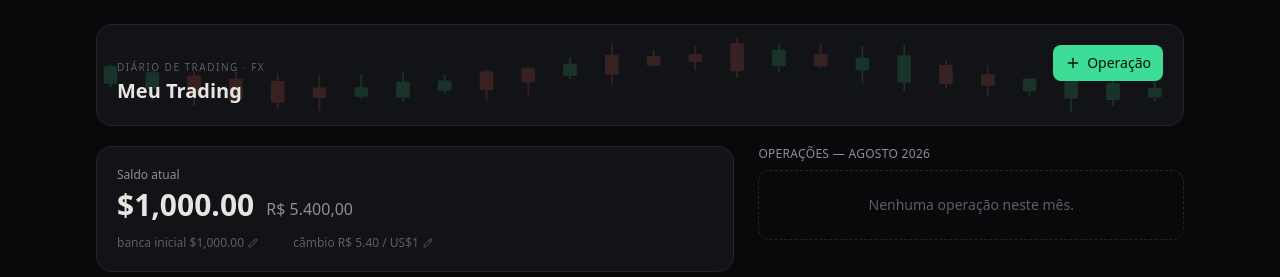
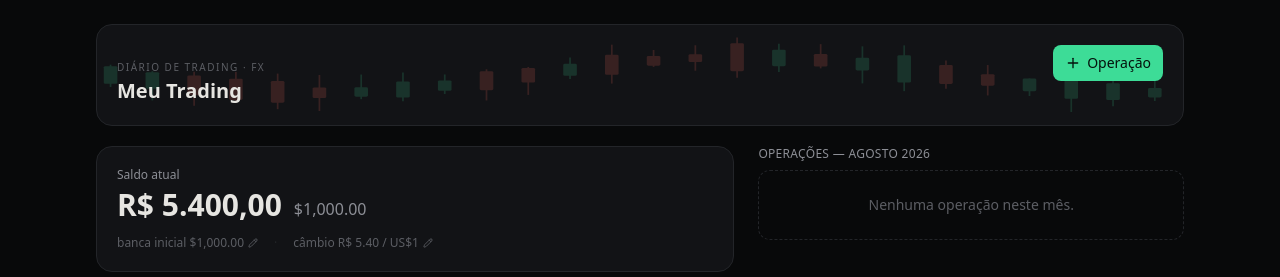
Before and after one commit to tiagodecarom94-sys/Jornal-Diario-3, a React (Vite) app: page / in a window 1280 px wide. Shown: the top 277 px of the page. Built offline with nearby package versions, Linux system fonts and the light colour scheme.

Commit message:
Update App.jsx

```diff
--- a/src/App.jsx
+++ b/src/App.jsx
@@ -415,18 +415,18 @@ export default function TradingJournal() {
         </div>
         <div className="flex items-end gap-3 flex-wrap">
           <div style={{ fontVariantNumeric: "tabular-nums" }} className="text-3xl font-semibold">
+            {fmtBRL((
+              activeTab === "dia" ? (selectedDay === todayStr() ? totalBalance : balanceEndOfDay)
+              : activeTab === "ano" ? (selectedYear === currentYearKey ? totalBalance : balanceEndOfYear)
+              : (selectedMonthKey === currentMonthKey ? totalBalance : balanceEndOfMonth)
+            ) * (exchangeRate || 1))}
+          </div>
+          <div style={{ color: C.muted, fontVariantNumeric: "tabular-nums" }} className="text-base pb-0.5">
             {fmtUSD(
               activeTab === "dia" ? (selectedDay === todayStr() ? totalBalance : balanceEndOfDay)
               : activeTab === "ano" ? (selectedYear === currentYearKey ? totalBalance : balanceEndOfYear)
               : (selectedMonthKey === currentMonthKey ? totalBalance : balanceEndOfMonth)
             )}
-          </div>
-          <div style={{ color: C.muted, fontVariantNumeric: "tabular-nums" }} className="text-base pb-0.5">
-            {fmtBRL((
-              activeTab === "dia" ? (selectedDay === todayStr() ? totalBalance : balanceEndOfDay)
-              : activeTab === "ano" ? (selectedYear === currentYearKey ? totalBalance : balanceEndOfYear)
-              : (selectedMonthKey === currentMonthKey ? totalBalance : balanceEndOfMonth)
-            ) * (exchangeRate || 1))}
           </div>
         </div>
         <div className="flex items-center gap-4 mt-3 text-xs" style={{ color: C.faint }}>
@@ -1012,12 +1012,7 @@ function CalendarPicker({ value, onChange, disableDate, allowFuture = false }) {
   const today = todayStr();
   const now = new Date();
   const nextDisabled = !allowFuture && viewYear === now.getFullYear() && viewMonth === now.getMonth();
-  const baseDisable = disableDate || ((d) => d > today);
-  function isWeekend(dateStr) {
-    const wd = parseDateLocal(dateStr).getDay();
-    return wd === 0 || wd === 6;
-  }
-  const isDateDisabled = (d) => baseDisable(d) || isWeekend(d);
+  const isDateDisabled = disableDate || ((d) => d > today);
 
   const startWeekday = new Date(viewYear, viewMonth, 1).getDay();
   const daysInMonth = new Date(viewYear, viewMonth + 1, 0).getDate();
```
